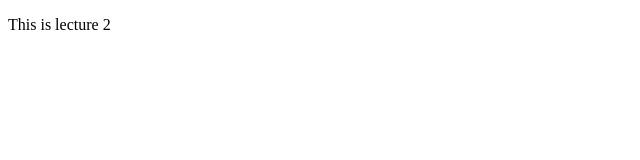
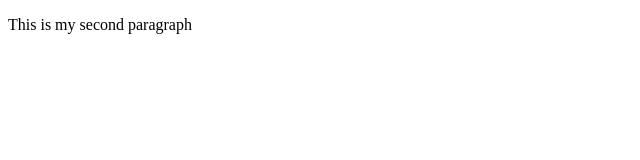
Before and after one commit to WCramRTC/Lecture_2_S22, a plain HTML site: page index.html in a window 1280 px wide. Shown: the whole page, without its empty margins (0-640 px from the left). Drawn offline with Linux system fonts and the light colour scheme.

Commit message:
Updated the main page

```diff
--- a/index.html
+++ b/index.html
@@ -4,6 +4,7 @@
         <title>Lecture 2</title>
     </head>
     <body>
-        <p>This is lecture 2</p>
+
+        <p>This is my second paragraph</p>
     </body>
 </html>
```
